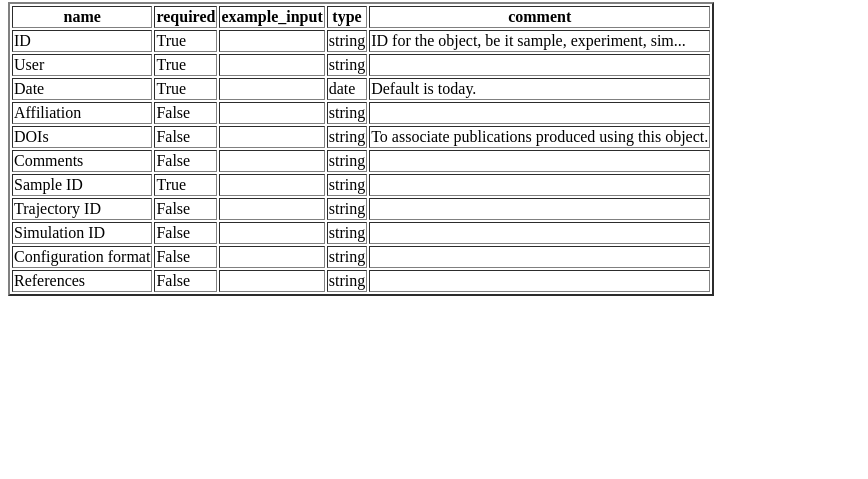
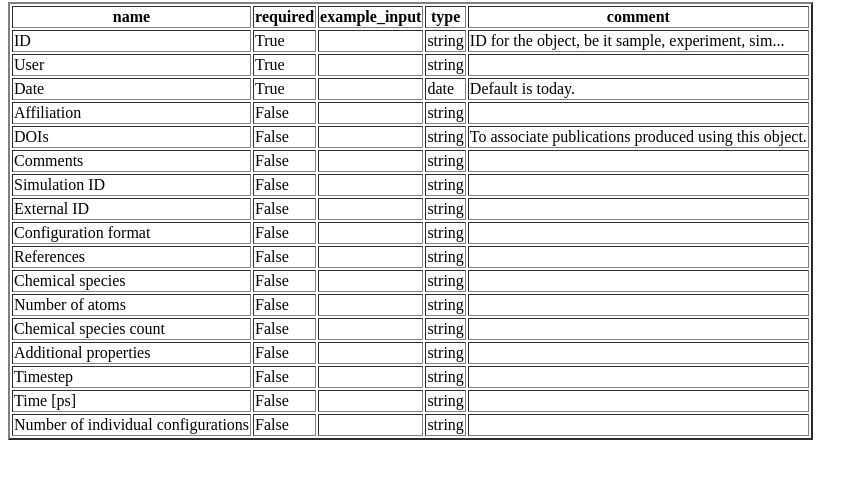
Before and after one commit to niklassiemer/applicationprofiles, a plain HTML site: page MetaDataFiles/TurtleSchemeGenerator/website/digital/Atomistic_output.html in a window 1280 px wide. Shown: the part 53-532 px from the top of the page, without its empty margins (0-868 px from the left). Drawn offline with Linux system fonts and the light colour scheme.

Commit message:
update website

```diff
--- a/MetaDataFiles/TurtleSchemeGenerator/website/digital/Atomistic_output.html
+++ b/MetaDataFiles/TurtleSchemeGenerator/website/digital/Atomistic_output.html
@@ -58,21 +58,14 @@
       <td></td>
     </tr>
     <tr>
-      <td>Sample ID</td>
-      <td>True</td>
-      <td></td>
-      <td>string</td>
-      <td></td>
-    </tr>
-    <tr>
-      <td>Trajectory ID</td>
+      <td>Simulation ID</td>
       <td>False</td>
       <td></td>
       <td>string</td>
       <td></td>
     </tr>
     <tr>
-      <td>Simulation ID</td>
+      <td>External ID</td>
       <td>False</td>
       <td></td>
       <td>string</td>
@@ -92,6 +85,55 @@
       <td>string</td>
       <td></td>
     </tr>
+    <tr>
+      <td>Chemical species</td>
+      <td>False</td>
+      <td></td>
+      <td>string</td>
+      <td></td>
+    </tr>
+    <tr>
+      <td>Number of atoms</td>
+      <td>False</td>
+      <td></td>
+      <td>string</td>
+      <td></td>
+    </tr>
+    <tr>
+      <td>Chemical species count</td>
+      <td>False</td>
+      <td></td>
+      <td>string</td>
+      <td></td>
+    </tr>
+    <tr>
+      <td>Additional properties</td>
+      <td>False</td>
+      <td></td>
+      <td>string</td>
+      <td></td>
+    </tr>
+    <tr>
+      <td>Timestep</td>
+      <td>False</td>
+      <td></td>
+      <td>string</td>
+      <td></td>
+    </tr>
+    <tr>
+      <td>Time [ps]</td>
+      <td>False</td>
+      <td></td>
+      <td>string</td>
+      <td></td>
+    </tr>
+    <tr>
+      <td>Number of individual configurations</td>
+      <td>False</td>
+      <td></td>
+      <td>string</td>
+      <td></td>
+    </tr>
   </tbody>
 </table>
  </body>
```
Also changed, not shown: MetaDataFiles/TurtleSchemeGenerator/website/digital/AtomisticSample.html (+29 -1 lines), MetaDataFiles/TurtleSchemeGenerator/website/digital/Atomistic_simulation.html (+7 -0 lines), MetaDataFiles/TurtleSchemeGenerator/website/digital/Atomistic_snapshot.html (+15 -36 lines), MetaDataFiles/TurtleSchemeGenerator/website/digital/Calphad_db.html (+8 -8 lines), MetaDataFiles/TurtleSchemeGenerator/website/physical/APT.html (+21 -0 lines), MetaDataFiles/TurtleSchemeGenerator/website/physical/SKPFM.html (+1 -1 lines).
